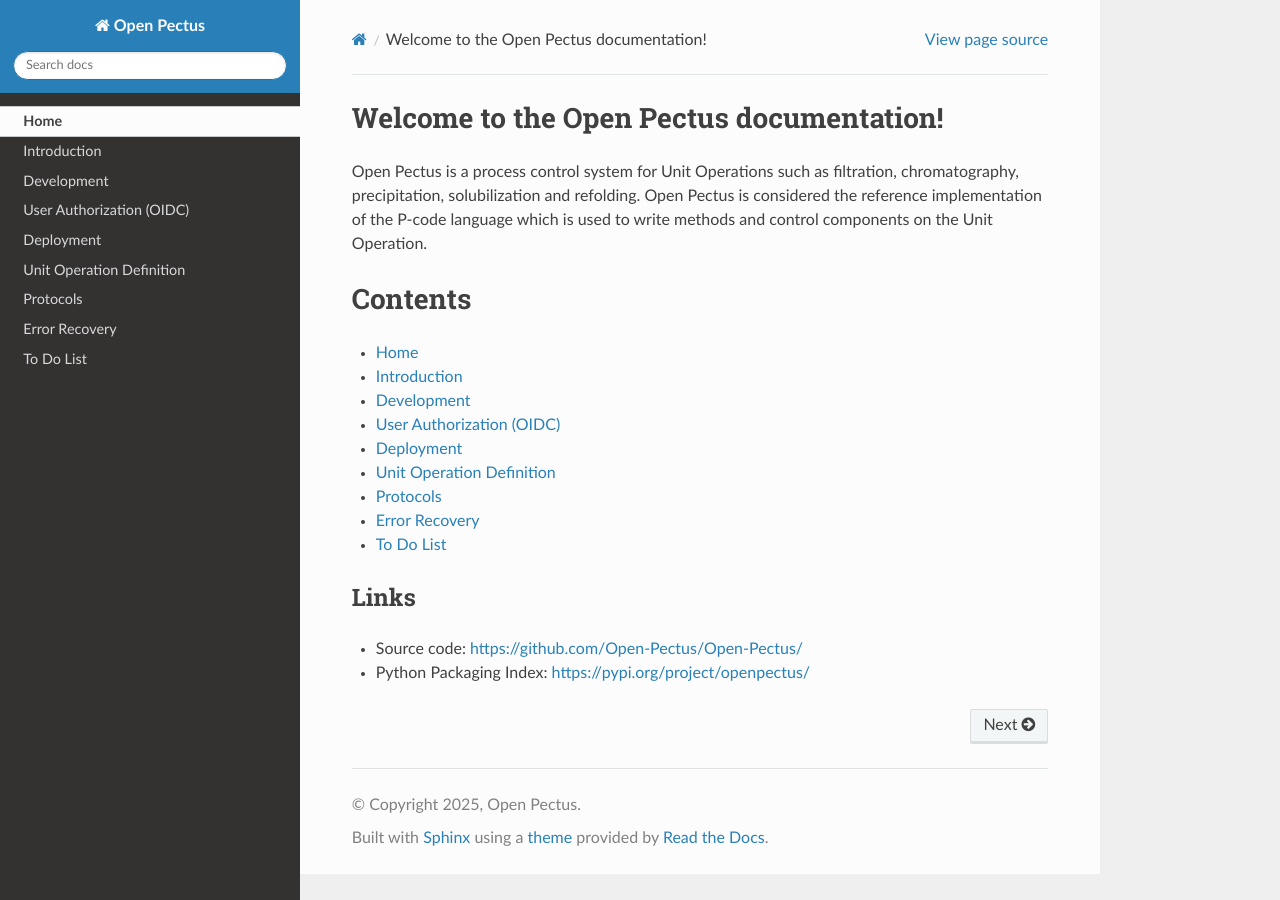
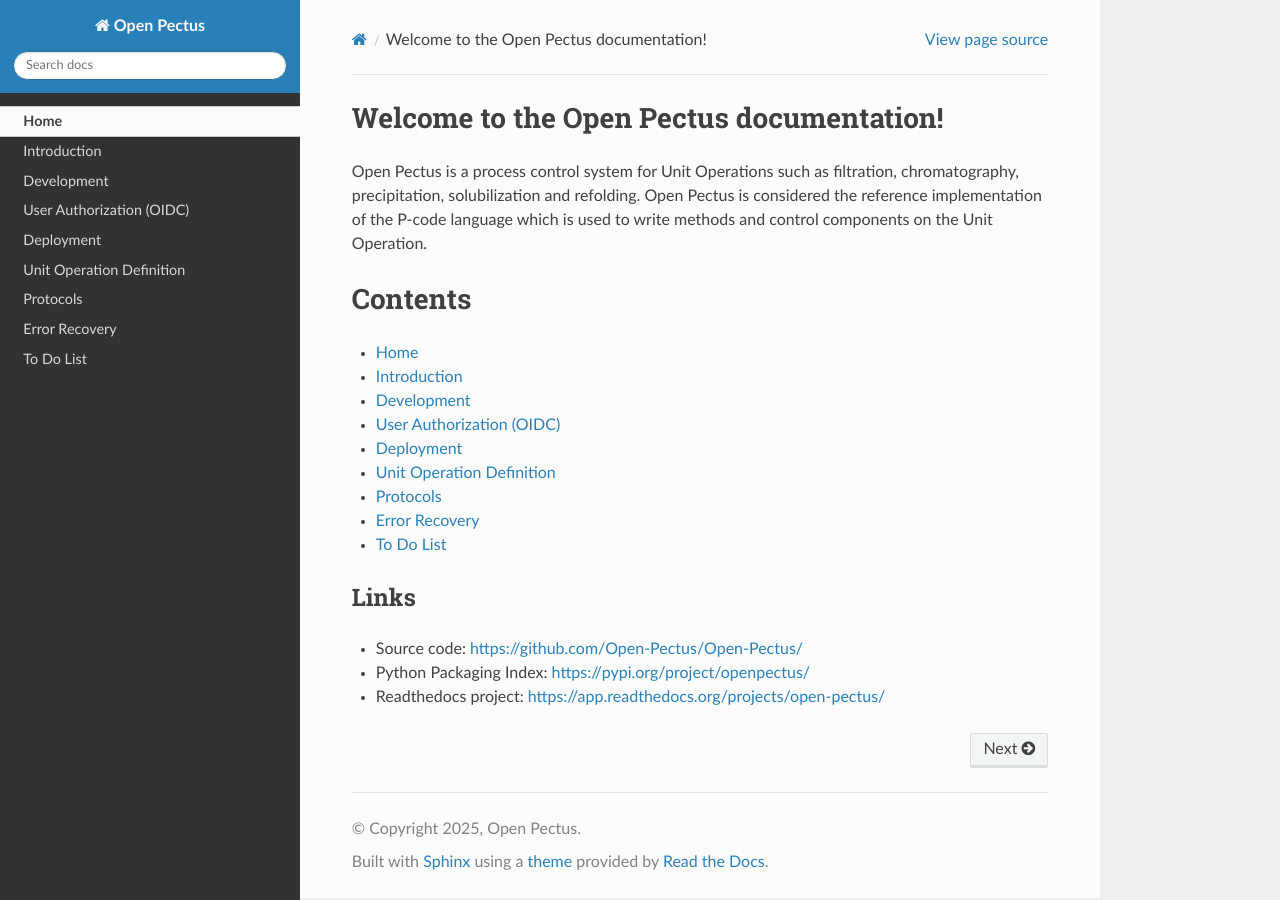
Before and after one commit to Open-Pectus/Open-Pectus, a Sphinx documentation site: the page built from docs/index.rst, in a window 1280 px wide. Built offline with Sphinx 7.4.7 and the Read the Docs theme 3.1.0, drawn with Linux system fonts in a browser that asks for light colours.

Commit message:
Add link to readthedocs project

```diff
--- a/docs/index.rst
+++ b/docs/index.rst
@@ -23,3 +23,4 @@ Links
 
 * Source code: https://github.com/Open-Pectus/Open-Pectus/
 * Python Packaging Index: https://pypi.org/project/openpectus/
+* Readthedocs project: https://app.readthedocs.org/projects/open-pectus/
```
